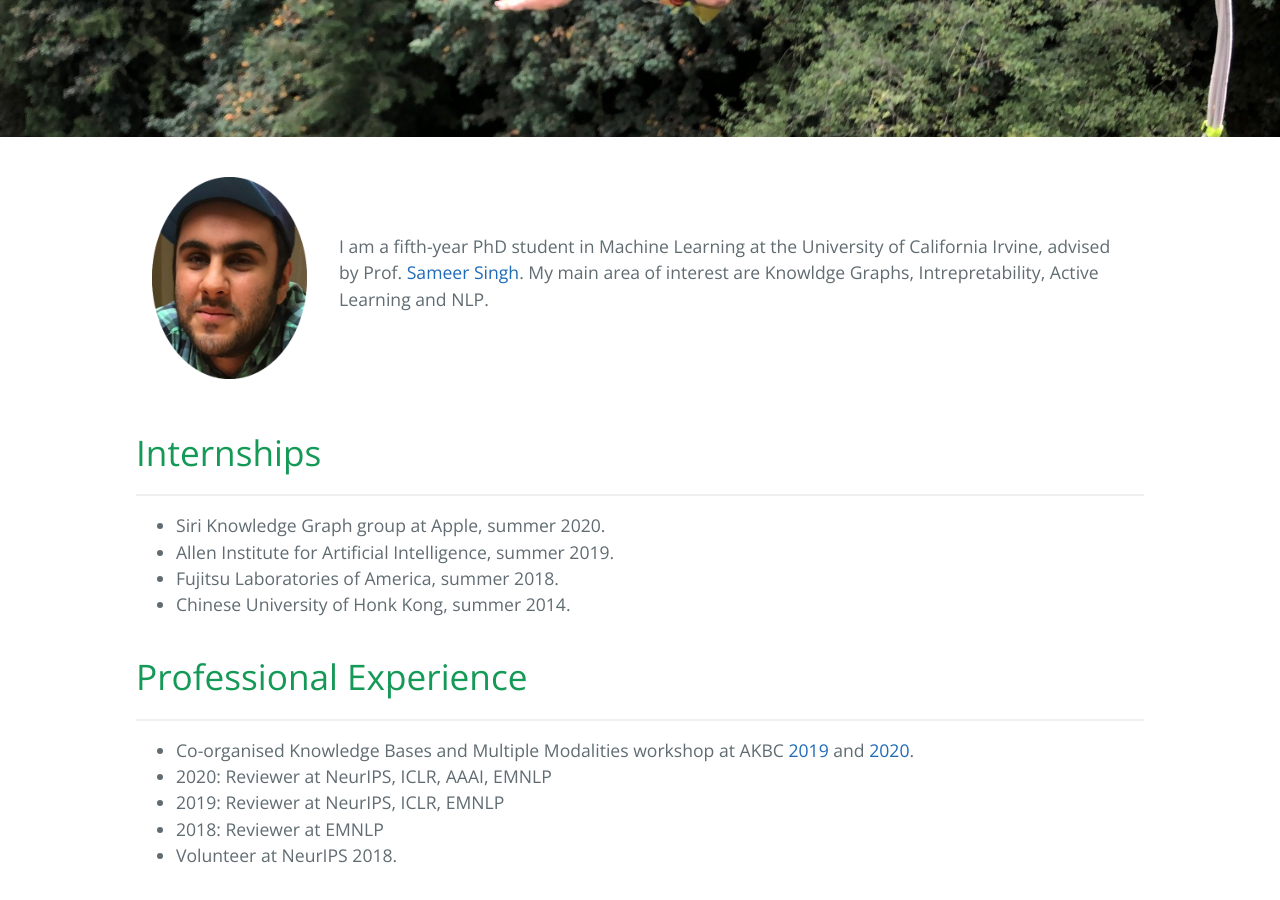
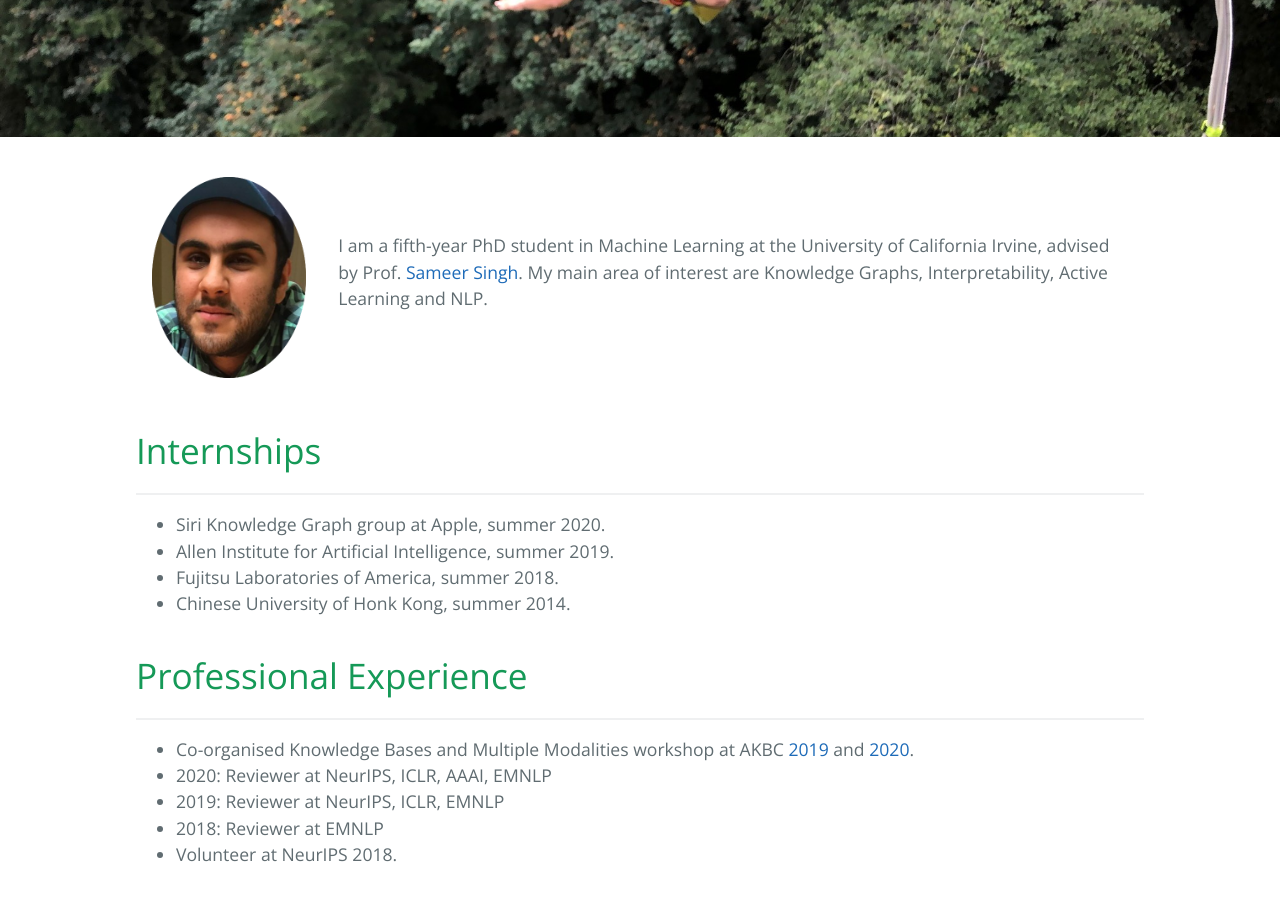
Before and after one commit to pouyapez/pouyapez.github.io, a Jekyll site: the page built from index.md, in a window 1280 px wide and 900 px high, scrolled down 363 px. Built offline with Jekyll 4.4.1, drawn with Linux system fonts in a browser that asks for light colours.

Commit message:
Update index.md

```diff
--- a/index.md
+++ b/index.md
@@ -9,7 +9,7 @@ layout: default
         </td>
         <td>
           <p class="text right-align text-large add-top-margin" style="width:100%;">
-              I am a fifth-year PhD student in Machine Learning at the University of California Irvine, advised by Prof.                       <a href="http://sameersingh.org">Sameer Singh</a>. My main area of interest are Knowldge Graphs, Intrepretability, Active Learning and NLP.
+              I am a fifth-year PhD student in Machine Learning at the University of California Irvine, advised by Prof.                       <a href="http://sameersingh.org">Sameer Singh</a>. My main area of interest are Knowledge Graphs, Interpretability, Active Learning and NLP.
           </p>
         </td>
       </tr>
```
